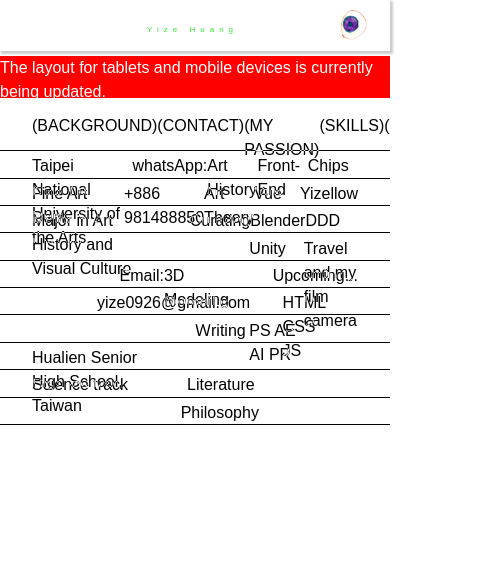
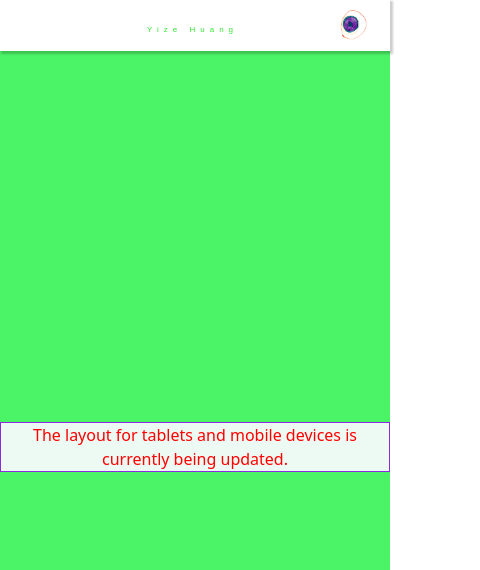
Before and after one commit to yizellow/yizehuang, a Vue app: page / in a window 390 px wide. Shown: the top 570 px of the page, 480 px wide, since content can reach past the window. Built offline with nearby package versions, Linux system fonts and the light colour scheme; some icons are missing; a web font is replaced by a local one.

Commit message:
doing chips mpbile

```diff
--- a/src/components/Navbar.vue
+++ b/src/components/Navbar.vue
@@ -8,7 +8,7 @@ import { RouterLink } from "vue-router";
     >
       <RouterLink to="/"><img src="../assets/img/logo.png" /></RouterLink>
       <RouterLink to="/"><div class="navtext">Home</div></RouterLink>
-      <RouterLink to="/Project"><div class="navtext">Project</div></RouterLink>
+      <RouterLink to="/Project"><div class="navtext">Projects</div></RouterLink>
       <RouterLink to="/AboutMe"><div class="navtext">About Me</div></RouterLink>
       <!-- <RouterLink to="/Contact"><div class="navtext">Contact</div></RouterLink> -->
       <!-- <div class="navtext">Member</div> -->
--- a/src/components/NavbarMobile.vue
+++ b/src/components/NavbarMobile.vue
@@ -48,7 +48,7 @@ watch(
   </main>
   <section v-if="menu">
     <RouterLink to="/"><div class="navtext">Home</div></RouterLink>
-    <RouterLink to="/Project"><div class="navtext">Project</div></RouterLink>
+    <RouterLink to="/Project"><div class="navtext">Projects</div></RouterLink>
     <RouterLink to="/AboutMe"><div class="navtext">About Me</div></RouterLink>
   </section>
 </template>
--- a/src/views/HomeView.vue
+++ b/src/views/HomeView.vue
@@ -1,5 +1,5 @@
 <template>
-
+  <div v-if="isComputer">
     <main class="mainbox">
       <section class="note flex items-center justify-center">
         <p>
@@ -124,19 +124,28 @@
         </div>
       </section>
     </main>
+  </div>
 
-  <div class="phonelayout">
-    <section class="note flex items-center justify-center">
+  <div v-if="isMobile">
+    <main>
+      <section class="note">
         <p>
           The layout for tablets and mobile devices is currently being updated.
         </p>
       </section>
+    </main>
   </div>
 </template>
 
 <script setup>
 import { gsap } from "gsap";
 import { onMounted } from "vue";
+import { useMediaQuery } from "@vueuse/core";
+const isComputer = useMediaQuery("(min-width: 481px)");
+const isMobile = useMediaQuery("(max-width: 480px)");
+
+if (isComputer) {
+  console.log("sss");
   onMounted(() => {
     gsap.to("#overlay-dark", {
       duration: 1.5,
@@ -165,12 +174,10 @@ onMounted(() => {
       },
     });
   });
+}
 </script>
 <style scoped>
-.phonelayout {
-  display: none;
-}
-
+@media (min-width: 481px) {
   .note {
     width: 100vw;
     height: 5vh;
@@ -303,4 +310,27 @@ onMounted(() => {
   .row > .col:first-child {
     flex: 2;
   }
+}
+@media (max-width: 480px) {
+  main {
+    margin-top: 6vh;
+    width: 100%;
+    height: 94vh;
+    display: flex;
+    align-items: center;
+    justify-content: center;
+    color: red;
+    background-color: rgb(75, 243, 103);
+  }
+  .note {
+    display: flex;
+    align-items: center;
+    justify-content: center;
+    background-color: rgb(237, 250, 243);
+  }
+  .note p {
+    border: 1px solid blueviolet;
+    text-align: center;
+  }
+}
 </style>
--- a/src/views/ProjectView.vue
+++ b/src/views/ProjectView.vue
@@ -150,22 +150,23 @@ export default {
   .scrollbar {
     overflow-x: scroll; /* 確保元素能水平滾動 */
     height: calc(100vh - 100px); /* 確保有高度來顯示滾動條 */
+
   }
   .scrollbar::-webkit-scrollbar {
-    height: 10px;
+    height: 6px;
   }
 
   .scrollbar::-webkit-scrollbar-track {
     border-radius: 0px;
-    border: 1px solid black;
+    border: 0.5px solid rgba(104, 104, 104, 0.572);
     margin: 20px 130px;
   }
 
   .scrollbar::-webkit-scrollbar-thumb {
-    background-color: rgb(0, 223, 0);
+    background-color: #020d01b8;
+    cursor: pointer;
 
   }
-
   .projectsection {
     display: flex;
     flex-direction: row;
@@ -186,7 +187,6 @@ export default {
   .container {
     width: 100%;
     height: 80%;
-    background-color: aquamarine;
   }
   .container img {
     width: 100%;
--- a/src/views/Projects/ChipsView.vue
+++ b/src/views/Projects/ChipsView.vue
@@ -1,6 +1,10 @@
 <script setup>
 import { Icon } from "@iconify/vue";
-import { ref } from "vue"; // 引入 ref
+import { ref } from "vue";
+import { useMediaQuery } from "@vueuse/core";
+
+const isComputer = useMediaQuery("(min-width: 481px)");
+const isMobile = useMediaQuery("(max-width: 480px)");
 
 const image = [
   "https://cdna.artstation.com/p/assets/images/images/081/914/924/large/yize-huang-2024-11-11-8-47-48.jpg?1731558884",
@@ -26,6 +30,7 @@ const nextImg = () => {
 };
 </script>
 <template>
+  <div v-if="isComputer">
     <section
       class="relative w-full h-[100vh] flex justify-center items-center z-0"
     >
@@ -68,10 +73,11 @@ const nextImg = () => {
             music, inspired by Greek tragedy. The protagonist is in his mental
             world, searching for an imaginary figure while dealing with inner
             trauma. The game starts with animations and psychological tests to
-          select a character, then shifts to an RPG mode. In a Möbius-strip-like
-          playground, players advance the story through character dialogues,
-          exploring memories, navigating labyrinths, and playing various
-          mini-games. Every choice leads to a different ending.
+            select a character, then shifts to an RPG mode. In a
+            Möbius-strip-like playground, players advance the story through
+            character dialogues, exploring memories, navigating labyrinths, and
+            playing various mini-games. Every choice leads to a different
+            ending.
           </p>
         </div>
       </div>
@@ -152,24 +158,26 @@ const nextImg = () => {
           During university, I was eager to collaborate with students from other
           departments, believing that interdisciplinary projects would challenge
           me. Collaborating with the dance department did just that. At the same
-        time, I wanted to fulfill my dream of creating a game, which led to the
-        creation of Chips. This project took a year and a half to complete and
-        was successfully selected for the 2021 GenieLab Hybrid Cup.
+          time, I wanted to fulfill my dream of creating a game, which led to
+          the creation of Chips. This project took a year and a half to complete
+          and was successfully selected for the 2021 GenieLab Hybrid Cup.
           <br />
           <br />
           Originally, the game was planned to go beyond online activities. We
           envisioned transforming campus vending machines into game-themed
-        installations and setting up a stage around them to reinterpret the work
-        through dance and performance art while promoting the game. However, due
-        to the pandemic, it was ultimately showcased through an online curation
-        format, where it received analysis and feedback from many players as
-        well as art critics from professionals.
+          installations and setting up a stage around them to reinterpret the
+          work through dance and performance art while promoting the game.
+          However, due to the pandemic, it was ultimately showcased through an
+          online curation format, where it received analysis and feedback from
+          many players as well as art critics from professionals.
         </p>
         <div
           class="w-full p-2 h-auto mt-5 poppins-medium bg-[blue]/40 flex items-start justify-start"
         >
           <a href="https://reurl.cc/qn5ZLg"
-          ><p class="ml-2 text-xl text-red-500 cursor-pointer hover:text-white">
+            ><p
+              class="ml-2 text-xl text-red-500 cursor-pointer hover:text-white"
+            >
               ＊ Online GenieLab Hybrid Cup Curation Introduction => click
             </p></a
           >
@@ -178,7 +186,9 @@ const nextImg = () => {
           class="w-full p-2 h-auto poppins-medium bg-[blue]/40 flex items-start justify-start"
         >
           <a href="https://reurl.cc/d12eDM">
-          <p class="ml-2 text-xl text-red-500 cursor-pointer hover:text-white">
+            <p
+              class="ml-2 text-xl text-red-500 cursor-pointer hover:text-white"
+            >
               ＊ Art criticism (Chinese Only) => click
             </p>
           </a>
@@ -197,8 +207,8 @@ const nextImg = () => {
             <p class="poppins-medium">1. Psychological Test</p>
             <br />
             <p class="markazi-text text-2xl text-left">
-            There are five surreal questions with animations to match the player
-            to the right character.
+              There are five surreal questions with animations to match the
+              player to the right character.
             </p>
           </div>
           <div
@@ -474,12 +484,37 @@ const nextImg = () => {
         </div>
       </div>
     </section>
+  </div>
+
+  <div v-if="isMobile">
+    <main>
+      <section
+        class="relative w-full h-auto flex justify-center items-center z-0"
+      >
+        <video
+          class="w-full h-full object-cover z-1 inset-0"
+          src="@/assets/img/ChipsImg/chipHero.mp4"
+          autoplay
+          loop
+          muted
+        ></video>
+        <div class="w-full h-full absolute z-2 flex items-start justify-center">
+          <p
+            class="relative text-[2rem] font-bold tracking-[1rem] mix-blend-screen text-red-500 top-[10vh]"
+          >
+            CHIPS
+          </p>
+        </div>
+      </section>
+
+
+    </main>
+  </div>
 </template>
 
 <style scoped>
 @import url("https://fonts.googleapis.com/css2?family=Geo:ital@0;1&family=Poppins:ital,wght@0,100;0,200;0,300;0,400;0,500;0,600;0,700;0,800;0,900;1,100;1,200;1,300;1,400;1,500;1,600;1,700;1,800;1,900&family=Roboto&display=swap");
 @import url("https://fonts.googleapis.com/css2?family=Markazi+Text:wght@400..700&display=swap");
-
 .poppins-medium {
   font-family: "Poppins", sans-serif;
   font-weight: 500;
@@ -491,14 +526,8 @@ const nextImg = () => {
   font-weight: 400;
   font-style: normal;
 }
-p {
-  user-select: text;
-}
-.golden {
-  display: grid;
-  grid-template-columns: 1.618fr 1;
-}
 
+@media (min-width: 481px) {
   .wrapper {
     max-height: 80%;
     display: flex;
@@ -507,6 +536,22 @@ p {
 
   .wrapper::-webkit-scrollbar {
     width: 1;
+    color: rgb(10, 141, 217);
+  }
+
+  .wrapper::-webkit-scrollbar {
+    height: 6px;
+  }
+
+  .wrapper::-webkit-scrollbar-track {
+    border-radius: 0px;
+    border: 0.5px solid rgba(234, 234, 234, 0.572);
+    margin: 20px 130px;
+  }
+
+  .wrapper::-webkit-scrollbar-thumb {
+    background-color: red;
+    cursor: pointer;
   }
 
   .wrapper .item {
@@ -520,16 +565,13 @@ p {
     display: flex;
     justify-content: start;
   }
-
-/* .tagg {
-  opacity: 0.2;
-  color: white;
-  background-color: blue;
-  border-radius: 5px;
 }
-.tagg:hover {
-  opacity: 0.9;
-  color: white;
-  background-color: rgb(18, 18, 18);
-} */
+@media (max-width: 480px) {
+  main {
+    width: 100%;
+    margin-top: 6vh;
+    display: flex;
+    flex-direction: column;
+  }
+}
 </style>
```
Lines whose indentation alone changed are shown as unchanged.
